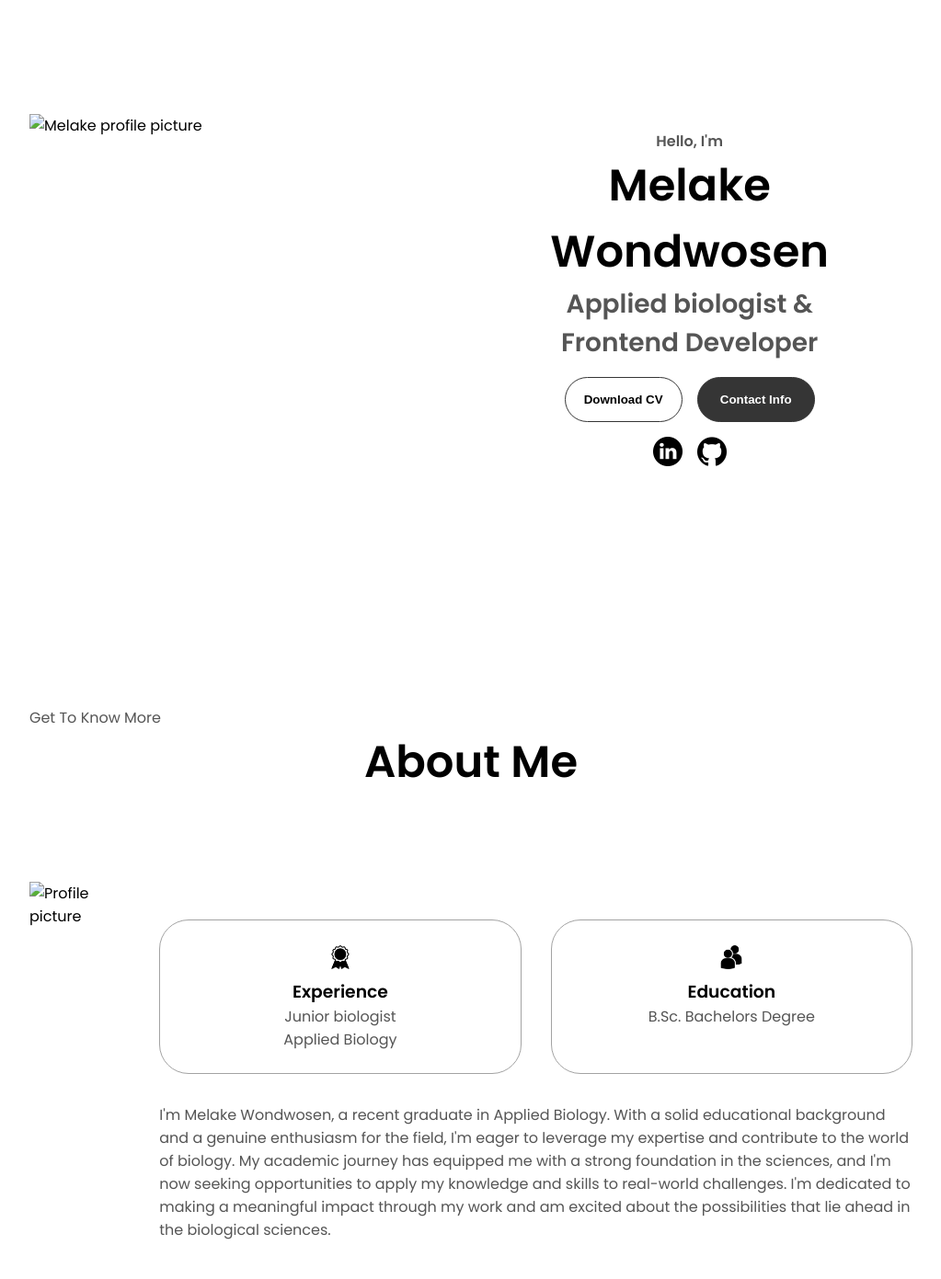
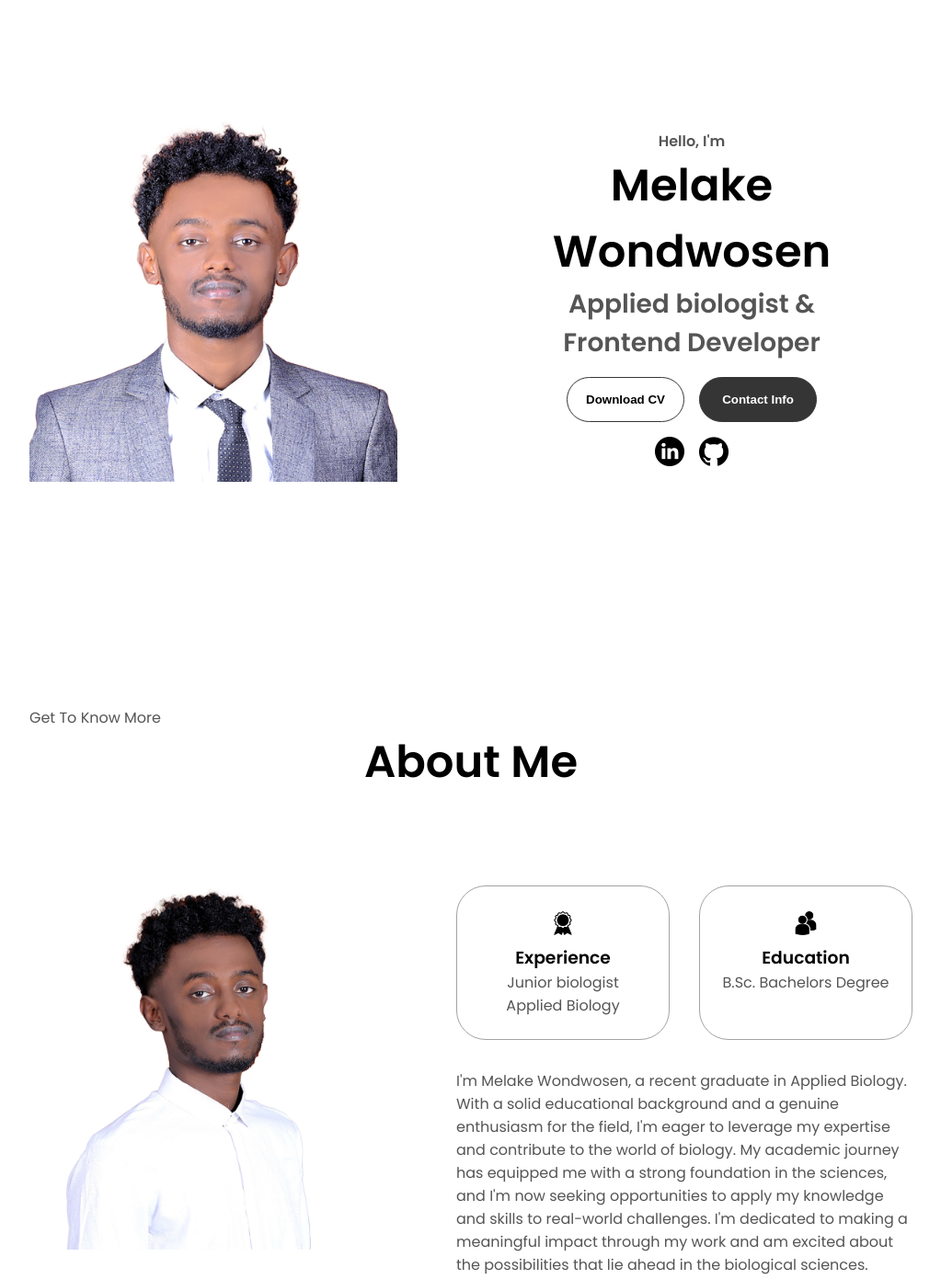
Before and after one commit to Melake-Wondwosen/Melake, a plain HTML site: page index.html in a window 1280 px wide. Shown: the part 160-1551 px from the top of the page at 92% size, without its empty margins (128-1151 px from the left). Drawn offline with Linux system fonts and the light colour scheme.

Commit message:
index.html

```diff
--- a/index.html
+++ b/index.html
@@ -38,7 +38,7 @@
     </nav>
     <section id="profile">
       <div class="section__pic-container">
-        <img class="img" src="./assets/profile-pic5.jpg" alt="Melake profile picture" />
+        <img class="img" src="./assets/profile-pic5.png" alt="Melake profile picture" />
       </div>
       <div class="section__text">
         <p class="section__text__p1">Hello, I'm</p>
@@ -78,7 +78,7 @@
         <div class="section__pic-container">
           <img
             class="img"
-            src="./assets/profile-pic6.jpg"
+            src="./assets/profile-pic6.png"
             alt="Profile picture"
             class="about-pic"
           />
```
